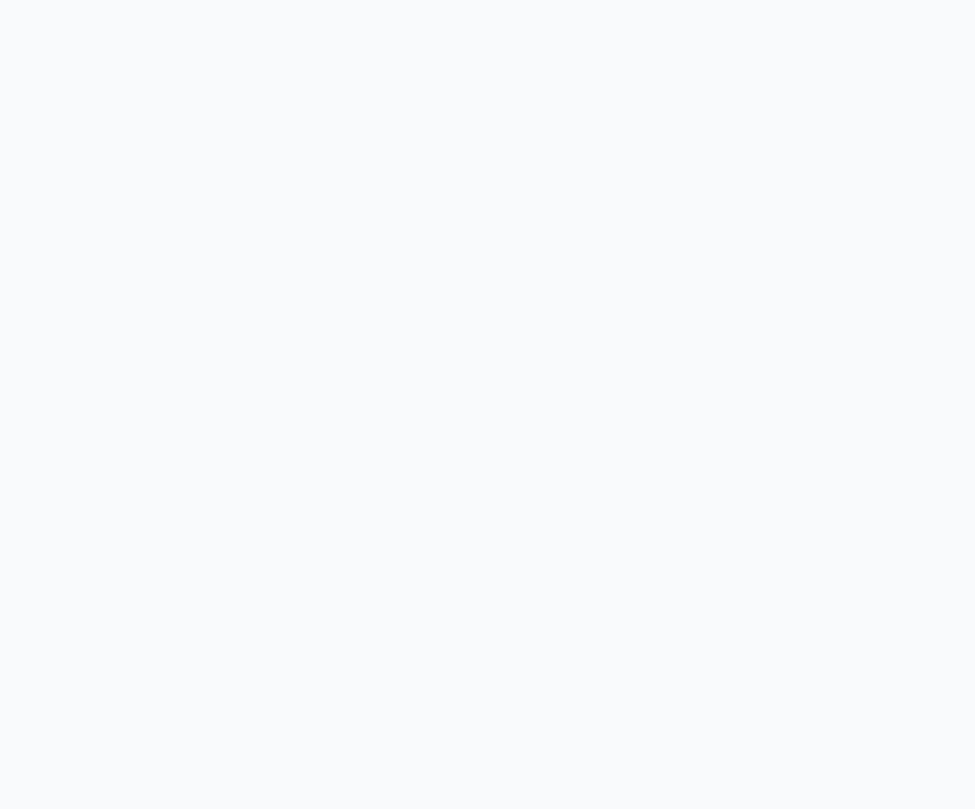
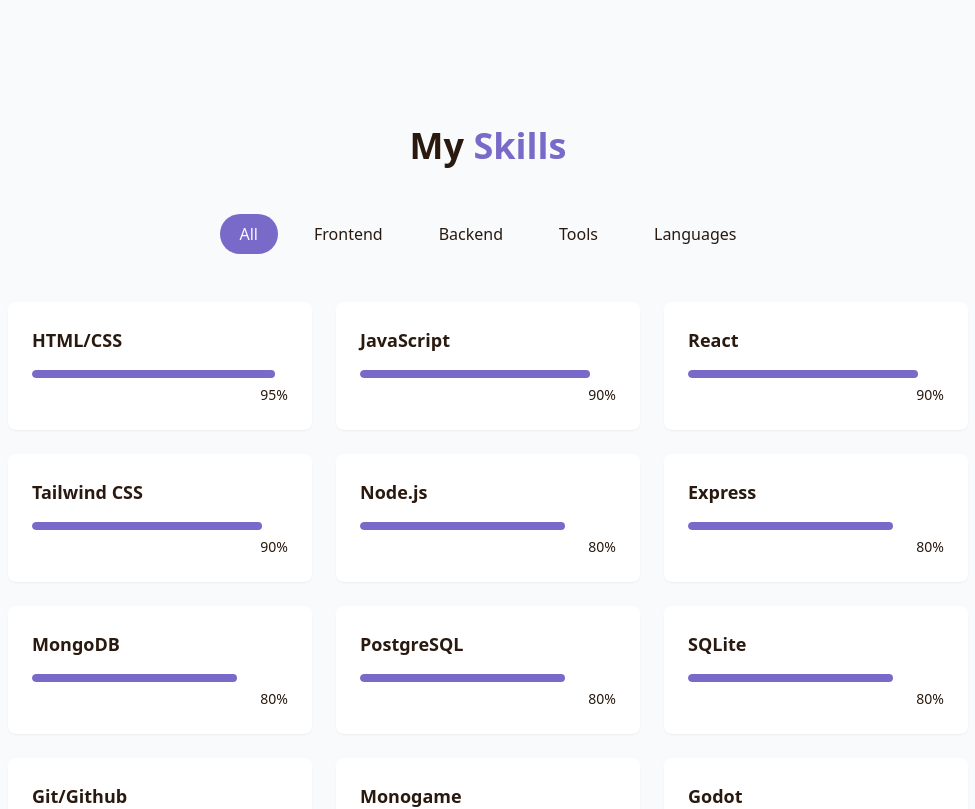
Before and after one commit to rk3026/Ross_Portfolio, a React (Vite) app in the folder ross_portfolio/: page / in a window 1280 px wide. Shown: the part 1500-2309 px from the top of the page, without its empty margins (152-1127 px from the left). Before the commit the page ends 1530 px from the top, so only its background shows below. Built offline with nearby package versions, Linux system fonts and the light colour scheme.

Commit message:
finished skills section

```diff
--- /dev/null
+++ b/ross_portfolio/src/components/SkillsSection.jsx
@@ -0,0 +1,92 @@
+import { useState } from "react"
+import { cn } from "../lib/utils";
+
+const skills = [
+    // Frontend
+    { name: "HTML/CSS", level: 95, category: "frontend"},
+    { name: "JavaScript", level: 90, category: "frontend"},
+    { name: "React", level: 90, category: "frontend"},
+    { name: "Tailwind CSS", level: 90, category: "frontend"},
+
+    // Backend
+    { name: "Node.js", level: 80, category: "backend"},
+    { name: "Express", level: 80, category: "backend"},
+    { name: "MongoDB", level: 80, category: "backend"},
+    { name: "PostgreSQL", level: 80, category: "backend"},
+    { name: "SQLite", level: 80, category: "backend"},
+
+    // Tools
+    { name: "Git/Github", level: 90, category: "tools"},
+    { name: "Monogame", level: 80, category: "tools"},
+    { name: "Godot", level: 80, category: "tools"},
+    { name: "Unity", level: 80, category: "tools"},
+    { name: "Azure Cloud", level: 80, category: "tools"},
+
+    // Languages
+    { name: "C++", level: 90, category: "languages"},
+    { name: "C#", level: 90, category: "languages"},
+    { name: "Python", level: 90, category: "languages"},
+    { name: "Java", level: 90, category: "languages"},
+    { name: "Haskell", level: 90, category: "languages"},
+    { name: "C++", level: 90, category: "languages"},
+
+];
+
+const categories = ["all", "frontend", "backend", "tools", "languages"];
+
+export const SkillsSection = () => {
+    const [activeCategory, setActiveCategory] = useState("all");
+
+    const filteredSkills = skills.filter(
+        (skill) => activeCategory === "all" || skill.category === activeCategory
+    );
+
+    return (
+    <section
+    id="skills"
+    className="py-24 px-4 relative bg-secondary/30">
+        <div className="container mx-auto max-w-5xl">
+            <h2 className="text-3xl md:text-4xl font-bold mb-12 text-center">
+                My <span className="text-primary"> Skills</span>
+            </h2>
+
+            <div className="flex flex-wrap justify-center gap-4 mb-12">
+                {categories.map((category, key) => (
+                    <button
+                    key={key}
+                    onClick={() => setActiveCategory(category)}
+                    className={cn("px-5 py-2 rounded-full transition-colors duration-300 capitalize",
+                        activeCategory === category
+                        ? "bg-primary text-primary-foreground"
+                        : "bg-secondary/70 text-foreground hover:bd-secondary"
+                    )}
+                    >
+                        {category}
+                    </button>
+                ))}
+            </div>
+
+            <div className="grid grid-cols-1 sm:grid-cols-2 lg:grid-cols-3 gap-6">
+                {filteredSkills.map((skill, key) => (
+                    <div key={key} className="bg-card p-6 rounded-lg shadow-xs card-hover">
+                        <div className="text-left mb-4">
+                            <h3 className="font-semibold text-lg"> {skill.name}</h3>
+                        </div>
+                        <div className="w-full bg-secondary/50 h-2 rounded-full overflow-hidden">
+                            <div className="bg-primary h-2 rounded-full origin-left animate-[grow_1.5s_ease-out"
+                            style={{width: skill.level + "%"}}/>
+                        </div>
+                        <div className="text-right mt-1">
+                            <span className="text-sm text-muted-foreground">
+                                {skill.level}%
+                            </span>
+                        </div>
+
+                    </div>
+                ))}
+
+            </div>
+        </div>
+    </section>
+    )
+}
--- a/ross_portfolio/src/pages/Home.jsx
+++ b/ross_portfolio/src/pages/Home.jsx
@@ -3,6 +3,7 @@
 import { StarBackground } from "@/components/StarBackground";
 import { HeroSection } from "../components/HeroSection";
 import { AboutSection } from "../components/AboutSection";
+import { SkillsSection } from "../components/SkillsSection";
 
 export const Home = () => {
     return (
@@ -19,6 +20,7 @@
         <main>
             <HeroSection />
             <AboutSection />
+            <SkillsSection />
         </main>
 
         {/* Footer */}
```
